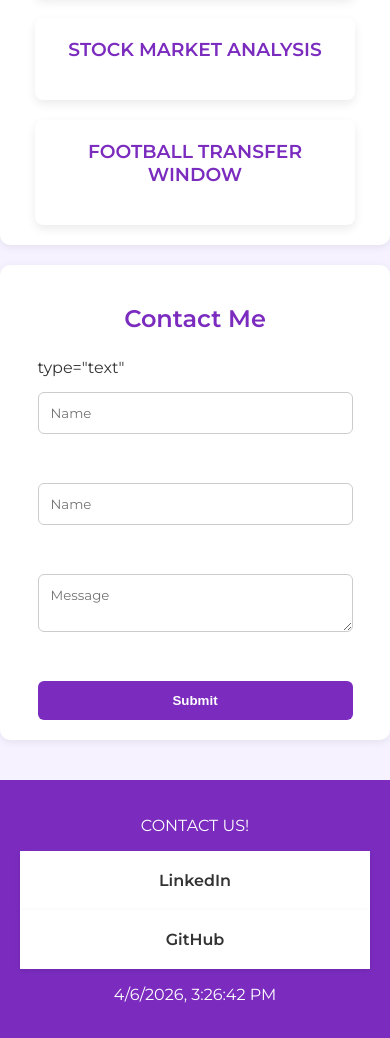
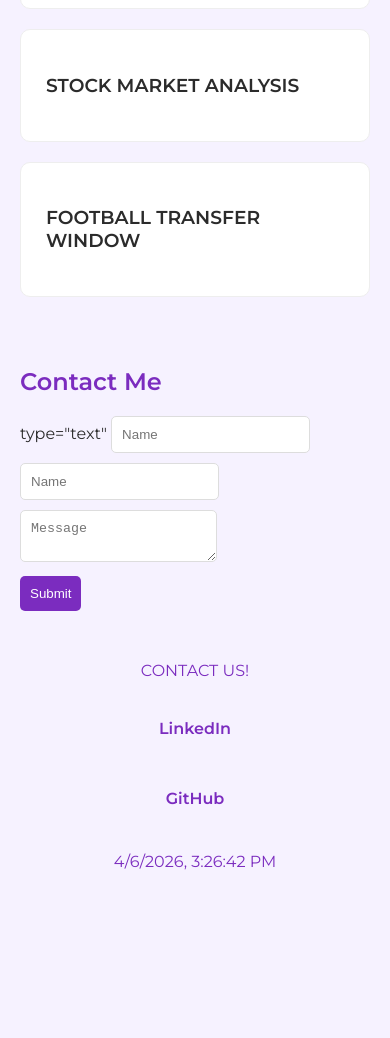
Before and after one commit to shlokey755/Vineyard-Assignment-2, a plain HTML site: page Index.html in a window 390 px wide. Shown: the part 962-2000 px from the top of the page. After the commit the page ends 1849 px from the top, so only its background shows below. Drawn offline with Linux system fonts and the light colour scheme.

Commit message:
Refactor CSS for improved layout and design
Updated styles for body, header, navbar, sections, cards, form, and footer. Improved responsiveness and visual design.

```diff
--- a/Style.css
+++ b/Style.css
@@ -1,142 +1,135 @@
-/* ===== Body ===== */
+/* ===== Base ===== */
 body {
     margin: 0;
     font-family: 'Montserrat', sans-serif;
     background-color: #f6f2ff;
-    color: #333;
-}
-
-/* ===== Layout ===== */
-header, section, footer {
-    max-width: 1000px;
-    margin: auto;
-    padding: 20px;
+    color: #2b2b2b;
 }
 
 /* ===== Header ===== */
 header {
-    background-color: #7b2cbf;
+    background: #7b2cbf;
     color: white;
     text-align: center;
+    padding: 40px 20px;
 }
 
 header h1 {
-    margin: 0;
-    font-size: 28px;
+    font-size: 32px;
+    margin-bottom: 5px;
 }
 
 /* ===== Navbar ===== */
 nav {
-    background-color: #ffffff;
-    text-align: center;
-    padding: 12px;
-    box-shadow: 0px 2px 5px rgba(0,0,0,0.1);
+    display: flex;
+    justify-content: center;
+    gap: 25px;
+    background: transparent;
+    padding: 15px;
 }
 
 nav a {
-    display: inline-block;
-    margin: 8px 12px;
-    color: #333;
     text-decoration: none;
+    color: #7b2cbf;
     font-weight: 600;
+    position: relative;
 }
 
-nav a:hover {
-    color: #7b2cbf;
+nav a::after {
+    content: "";
+    display: block;
+    height: 2px;
+    background: #7b2cbf;
+    width: 0;
+    transition: 0.3s;
+    margin-top: 3px;
 }
 
-/* ===== Sections ===== */
-section {
-    background: white;
-    margin: 20px auto;
-    border-radius: 10px;
-    box-shadow: 0 2px 8px rgba(0,0,0,0.08);
+nav a:hover::after {
+    width: 100%;
 }
 
-section h2 {
-    text-align: center;
-    margin-bottom: 25px;
-    color: #7b2cbf;
+/* ===== Sections (FLAT LOOK) ===== */
+section {
+    max-width: 900px;
+    margin: 30px auto;
+    padding: 10px 20px;
 }
 
-/* ===== Projects ===== */
-.project-container {
+/* remove heavy boxes */
+section h2 {
+    color: #7b2cbf;
+    text-align: left;
+}
+
+/* ===== Hobby List ===== */
+#hobbyList li {
+    background: #fff;
+    margin: 8px 0;
+    padding: 10px 15px;
+    border-radius: 6px;
+    list-style: none;
     display: flex;
-    gap: 20px;
-    flex-wrap: wrap;
-    justify-content: center;
+    justify-content: space-between;
 }
 
 /* ===== Cards ===== */
-.card {
-    background-color: #ffffff;
-    padding: 20px;
-    border-radius: 8px;
-    width: 280px;
-    max-width: 90%;
-    box-shadow: 0px 4px 10px rgba(0,0,0,0.08);
-    text-align: center;
-    transition: 0.3s;
+.project-container {
+    display: flex;
+    flex-wrap: wrap;
+    gap: 20px;
 }
 
-.card h3 {
-    margin-top: 0;
-    color: #7b2cbf;
+.card {
+    flex: 1 1 250px;
+    background: white;
+    padding: 25px;
+    border-radius: 10px;
+    border: 1px solid #eee;
+    transition: 0.25s;
 }
 
 .card:hover {
-    transform: translateY(-5px);
+    transform: translateY(-3px);
+    border-color: #7b2cbf;
 }
 
 /* ===== Form ===== */
 form {
-    display: flex;
-    flex-direction: column;
-    gap: 15px;
-    max-width: 500px;
-    width: 90%;
-    margin: auto;
+    max-width: 400px;
+    margin-top: 10px;
 }
 
 input, textarea {
-    width: 100%;
-    box-sizing: border-box;
-    padding: 12px;
-    border-radius: 6px;
-    border: 1px solid #ccc;
-    font-family: 'Montserrat', sans-serif;
-}
-
-input:focus, textarea:focus {
-    border-color: #7b2cbf;
-    outline: none;
+    margin-bottom: 10px;
+    padding: 10px;
+    border-radius: 5px;
+    border: 1px solid #ddd;
 }
 
 button {
-    padding: 12px;
-    background-color: #7b2cbf;
+    background: #7b2cbf;
     color: white;
     border: none;
-    border-radius: 6px;
-    font-weight: 600;
-    cursor: pointer;
+    padding: 10px;
+    border-radius: 5px;
 }
 
 button:hover {
-    background-color: #5a189a;
+    background: #5a189a;
 }
 
 /* ===== Footer ===== */
 footer {
-    background-color: #7b2cbf;
-    color: white;
     text-align: center;
-    padding: 20px;
+    background: transparent;
+    color: #7b2cbf;
     margin-top: 40px;
 }
 
 /* ===== Responsive ===== */
-@media (max-width: 768px) {
+@media (max-width: 600px) {
+
     nav a {
         display: block;
         margin: 8px;
@@ -146,8 +139,4 @@ footer {
         padding: 20px;
     }
 
-    .project-container {
-        flex-direction: column;
-        align-items: center;
-    }
 }
```
